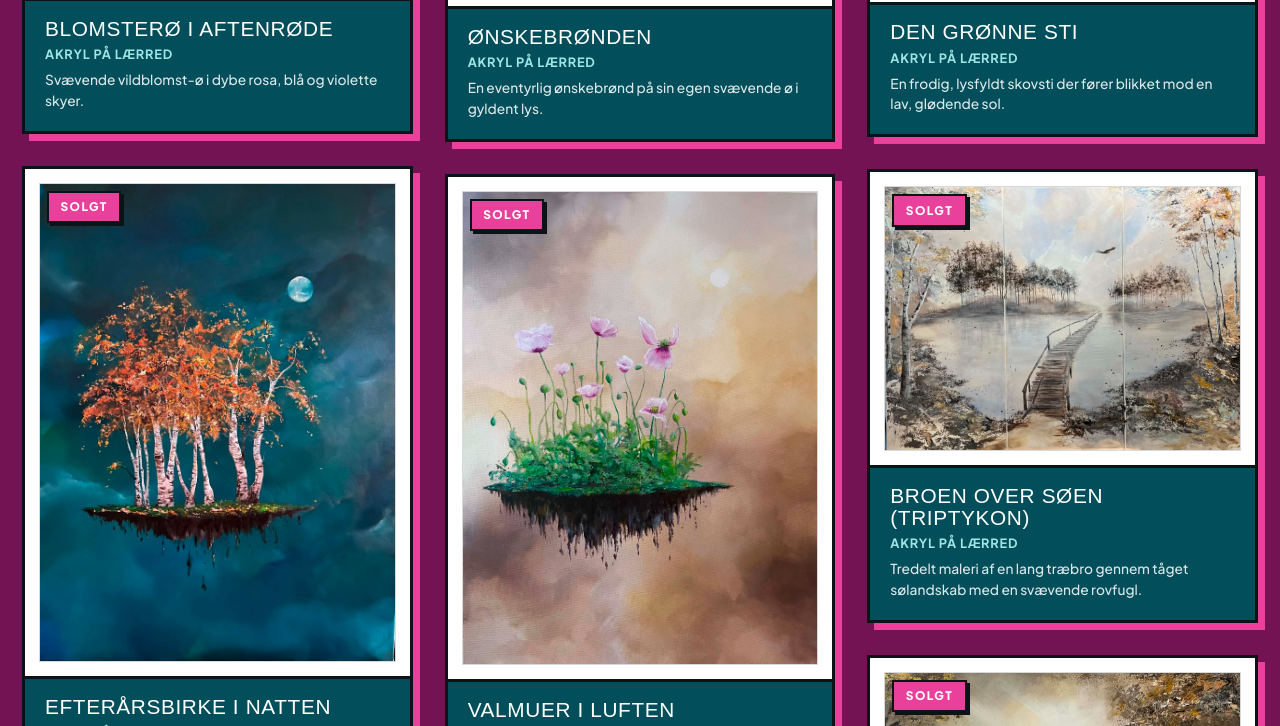
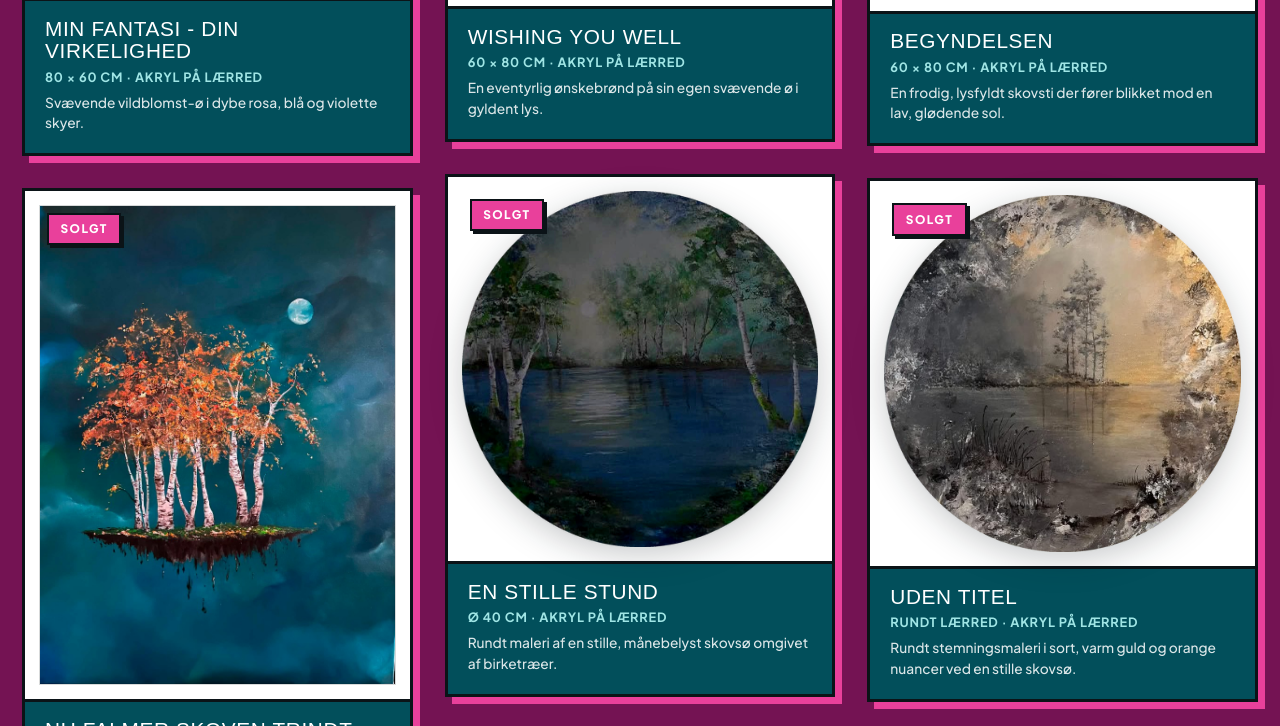
Before and after one commit to ChristianJusjong/JulieKofod, a plain HTML site: page index.html in a window 1280 px wide. Shown: the part 3948-4674 px from the top of the page. Drawn offline with nearby package versions, Linux system fonts and the light colour scheme; a web font is replaced by a local one.

Commit message:
Update sold paintings with exact titles, sizes, Begyndelsen, and cropped round works

```diff
--- a/index.css
+++ b/index.css
@@ -804,6 +804,11 @@ h1, h2, h3, .display-font {
     border: 1px solid rgba(11, 19, 23, 0.16);
 }
 
+.sold-img-wrap img.is-round {
+    border: none;
+    filter: drop-shadow(0 8px 16px rgba(11, 19, 23, 0.22));
+}
+
 .sold-badge {
     position: absolute;
     top: 22px;
--- a/indhold.js
+++ b/indhold.js
@@ -123,80 +123,107 @@ const indhold = {
     solgte: [
         {
             filnavn: "assets/solgt/solgt-03.jpg",
-            titel: "Blomsterø i Aftenrøde",
+            titel: "Min fantasi - din virkelighed",
             medium: "Akryl på lærred",
-            maal: "",
+            maal: "80 × 60 cm",
+            erRund: false,
             beskrivelse: "Svævende vildblomst-ø i dybe rosa, blå og violette skyer."
         },
         {
             filnavn: "assets/solgt/solgt-06.jpg",
-            titel: "Efterårsbirke i Natten",
+            titel: "Nu falmer skoven trindt om land",
             medium: "Akryl på lærred",
-            maal: "",
+            maal: "60 × 80 cm",
+            erRund: false,
             beskrivelse: "Svævende birkeskov med gyldent efterårsløv mod dyb petrol-blå nattehimmel."
         },
         {
             filnavn: "assets/solgt/solgt-07.jpg",
-            titel: "Kolibrien & Dugdråben",
+            titel: "Efter Regnen",
             medium: "Akryl på lærred",
-            maal: "",
+            maal: "60 × 80 cm",
+            erRund: false,
             beskrivelse: "En lille kolibri ved en svævende skovkant i koralrød og himmelblå solnedgang."
         },
         {
             filnavn: "assets/solgt/solgt-02.jpg",
-            titel: "Piletræet på Øen",
+            titel: "Et stykke Fantasi",
             medium: "Akryl på lærred",
-            maal: "",
+            maal: "60 × 80 cm",
+            erRund: false,
             beskrivelse: "Svævende træ under fuldmånen i varme gyldne og turkise nuancer."
         },
         {
             filnavn: "assets/solgt/solgt-04.jpg",
-            titel: "Ønskebrønden",
+            titel: "Wishing you well",
             medium: "Akryl på lærred",
-            maal: "",
+            maal: "60 × 80 cm",
+            erRund: false,
             beskrivelse: "En eventyrlig ønskebrønd på sin egen svævende ø i gyldent lys."
+        },
+        {
+            filnavn: "assets/solgt/solgt-en-stille-stund.png",
+            titel: "En stille stund",
+            medium: "Akryl på lærred",
+            maal: "Ø 40 cm",
+            erRund: true,
+            beskrivelse: "Rundt maleri af en stille, månebelyst skovsø omgivet af birketræer."
+        },
+        {
+            filnavn: "assets/solgt/solgt-08.jpg",
+            titel: "De sidste stråler",
+            medium: "Akryl på lærred",
+            maal: "30 × 40 cm",
+            erRund: false,
+            beskrivelse: "Lysstråler der bryder gennem trækronerne i dybe skovgrønne og gyldne toner."
+        },
+        {
+            filnavn: "assets/solgt/solgt-09.jpg",
+            titel: "Vejen Hjem",
+            medium: "Akryl på lærred",
+            maal: "80 × 100 cm",
+            erRund: false,
+            beskrivelse: "En åben låge og en snoet sti over en gammel stenbro i morgendis og lavendellys."
+        },
+        {
+            filnavn: "assets/solgt/solgt-begyndelsen.jpg",
+            titel: "Begyndelsen",
+            medium: "Akryl på lærred",
+            maal: "60 × 80 cm",
+            erRund: false,
+            beskrivelse: "En frodig, lysfyldt skovsti der fører blikket mod en lav, glødende sol."
+        },
+        {
+            filnavn: "assets/solgt/solgt-rund-uden-titel.png",
+            titel: "Uden titel",
+            medium: "Akryl på lærred",
+            maal: "Rundt lærred",
+            erRund: true,
+            beskrivelse: "Rundt stemningsmaleri i sort, varm guld og orange nuancer ved en stille skovsø."
+        },
+        {
+            filnavn: "assets/solgt/solgt-12.jpg",
+            titel: "Uden titel",
+            medium: "Akryl på lærred",
+            maal: "60 × 80 cm",
+            erRund: false,
+            beskrivelse: "Stemningsfuldt landskab med gammel stenbro, gyldent lysindfald og rig struktur."
+        },
+        {
+            filnavn: "assets/solgt/solgt-11.jpg",
+            titel: "Uden titel",
+            medium: "Akryl på lærred",
+            maal: "Triptykon",
+            erRund: false,
+            beskrivelse: "Tredelt maleri af en lang træbro gennem tåget sølandskab med en svævende rovfugl."
         },
         {
             filnavn: "assets/solgt/solgt-01.jpg",
             titel: "Valmuer i Luften",
             medium: "Akryl på lærred",
             maal: "",
+            erRund: false,
             beskrivelse: "Sarte lyserøde valmuer på en svævende ø i bløde sand- og jordtoner."
-        },
-        {
-            filnavn: "assets/solgt/solgt-08.jpg",
-            titel: "Solstråler i Skoven",
-            medium: "Akryl på lærred",
-            maal: "",
-            beskrivelse: "Lysstråler der bryder gennem trækronerne i dybe skovgrønne og gyldne toner."
-        },
-        {
-            filnavn: "assets/solgt/solgt-09.jpg",
-            titel: "Stenbroen gennem Dalen",
-            medium: "Akryl på lærred",
-            maal: "",
-            beskrivelse: "En åben låge og en snoet sti over en gammel stenbro i morgendis og lavendellys."
-        },
-        {
-            filnavn: "assets/solgt/solgt-10.jpg",
-            titel: "Den Grønne Sti",
-            medium: "Akryl på lærred",
-            maal: "",
-            beskrivelse: "En frodig, lysfyldt skovsti der fører blikket mod en lav, glødende sol."
-        },
-        {
-            filnavn: "assets/solgt/solgt-11.jpg",
-            titel: "Broen over Søen (Triptykon)",
-            medium: "Akryl på lærred",
-            maal: "",
-            beskrivelse: "Tredelt maleri af en lang træbro gennem tåget sølandskab med en svævende rovfugl."
-        },
-        {
-            filnavn: "assets/solgt/solgt-12.jpg",
-            titel: "Den Gamle Stenbro",
-            medium: "Akryl på lærred",
-            maal: "",
-            beskrivelse: "Stemningsfuldt landskab med stenbro, gyldent lysindfald og rig struktur."
         }
     ],
 
--- a/script.js
+++ b/script.js
@@ -167,10 +167,11 @@ function renderSoldGallery() {
         card.setAttribute("aria-label", `Se solgt værk: ${item.titel}`);
 
         const metaParts = [item.maal, item.medium].filter(Boolean).join(" · ");
+        const shapeClass = item.erRund ? "is-round" : "is-rect";
 
         card.innerHTML = `
             <div class="sold-img-wrap">
-                <img src="${item.filnavn}" alt="${item.titel}" loading="lazy">
+                <img src="${item.filnavn}" alt="${item.titel}" class="${shapeClass}" loading="lazy">
                 <span class="sold-badge">Solgt</span>
             </div>
             <div class="sold-caption">
```
Also changed, not shown: assets/solgt/solgt-begyndelsen.jpg (added), assets/solgt/solgt-en-stille-stund.png (added), assets/solgt/solgt-rund-uden-titel.png (added).
